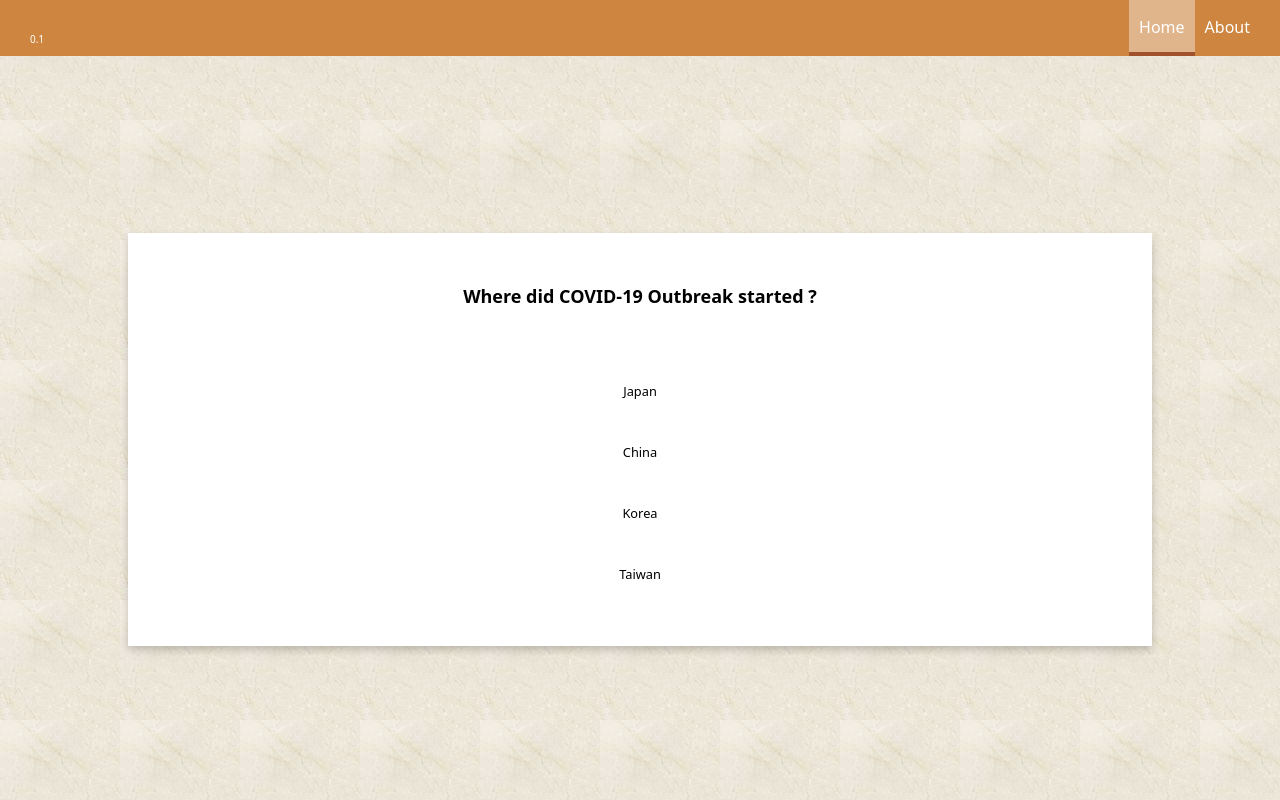
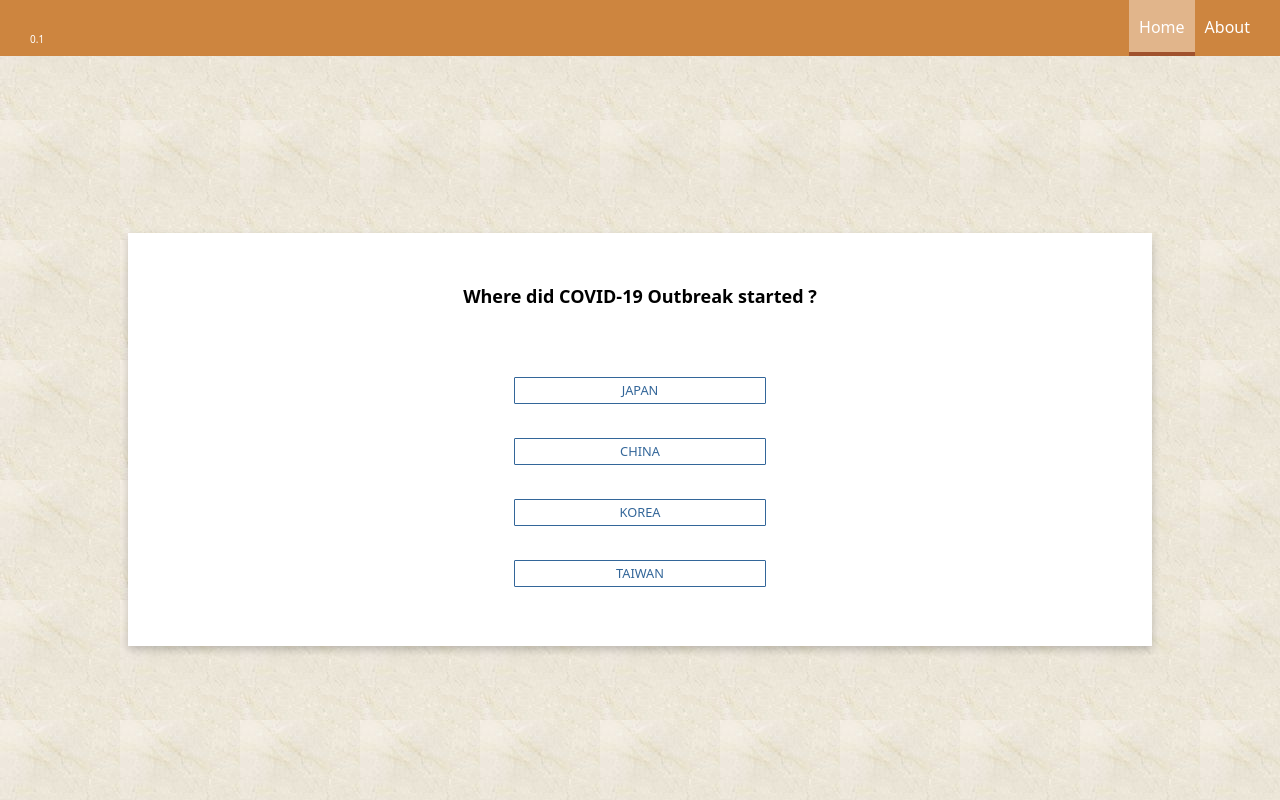
Before and after one commit to iAchyut/COVID-19, a React (Create React App) app: page /home in a window 1280 px wide. Built offline with nearby package versions, Linux system fonts and the light colour scheme.

Commit message:
Button added

```diff
--- a/src/screens/home/home.jsx
+++ b/src/screens/home/home.jsx
@@ -100,7 +100,7 @@
       button1 = <div className={clsx(Styles.answerContainer, { [Styles.rightAnswer]: que.ans === que.opt1 && this.state.isAnswered ?true: false ,
         [Styles.wrongAnswer]: que.ans !== que.opt1 && this.state.isAnswered && this.state.selectedOption == que.opt1 ?true : false
      })}>
-       <div  onClick={() => this._saveResult(que.opt1, que.ans)} className={Styles.answerbutton}>
+       <div  onClick={() => this._saveResult(que.opt1, que.ans)} className={Styles.example_d}>
          <div id="opt1">
            {que.opt1}
          </div>
@@ -116,7 +116,7 @@
       button2 = <div className={clsx(Styles.answerContainer, { [Styles.rightAnswer]: que.ans === que.opt2 && this.state.isAnswered ?true: false ,
         [Styles.wrongAnswer]: que.ans !== que.opt2 && this.state.isAnswered && this.state.selectedOption == que.opt2 ?true : false
      })}>
-       <div  onClick={() => this._saveResult(que.opt2, que.ans)} className={Styles.answerbutton}>
+       <div  onClick={() => this._saveResult(que.opt2, que.ans)} className={Styles.example_d}>
          <div id="opt2">
            {que.opt2}
          </div>
@@ -132,7 +132,7 @@
       button3 = <div className={clsx(Styles.answerContainer, { [Styles.rightAnswer]: que.ans === que.opt3 && this.state.isAnswered ?true: false ,
         [Styles.wrongAnswer]: que.ans !== que.opt3 && this.state.isAnswered && this.state.selectedOption == que.opt3 ?true : false
      })}>
-       <div  onClick={() => this._saveResult(que.opt3, que.ans)} className={Styles.answerbutton}>
+       <div  onClick={() => this._saveResult(que.opt3, que.ans)} className={Styles.example_d}>
          <div id="opt3">
            {que.opt3}
          </div>
@@ -148,7 +148,7 @@
       button4 = <div className={clsx(Styles.answerContainer, { [Styles.rightAnswer]: que.ans === que.opt4 && this.state.isAnswered ?true: false ,
         [Styles.wrongAnswer]: que.ans !== que.opt4 && this.state.isAnswered && this.state.selectedOption == que.opt4 ?true : false
      })}>
-       <div  onClick={() => this._saveResult(que.opt4, que.ans)} className={Styles.answerbutton}>
+       <div  onClick={() => this._saveResult(que.opt4, que.ans)} className={Styles.example_d}>
          <div id="opt4">
            {que.opt4}
          </div>
--- a/src/screens/home/home.module.css
+++ b/src/screens/home/home.module.css
@@ -102,3 +102,52 @@
     border-color: red;
     color: red;
 }
+.button {
+    background-color: white;
+    color: black;
+    border: 2px solid #555555;
+    padding: 16px 32px;
+    text-align: center;
+    text-decoration: none;
+    display: inline-block;
+    font-size: 16px;
+    margin: 4px 2px;
+    transition-duration: 0.4s;
+    cursor: pointer;
+    height: 5px;
+    line-height: 5px;
+    width: 230px;
+  }
+  .button:hover {
+    background-color: #555555;
+    color: white;
+  }
+
+  .example_d {
+
+ /* color: #809fff !important; */
+ color: #336699;
+ text-transform: uppercase;
+ background: #ffffff;
+ padding: 10px;
+ border: 1px solid #336699 !important;
+ border-radius: 1px;
+ display: inline-block;
+ transition: all 0.3s ease 0s;
+ line-height: 5px;
+ width: 230px;
+ text-align: center;
+    }
+    .example_c:hover {
+        color: #494949 !important;
+        border-radius: 50px;
+        border-color: #494949 !important;
+        transition: all 0.3s ease 0s;
+        }
+
+        .example_d:hover {
+            color: #ffffff !important;
+            background:#666699;
+            border-color: #666699 !important;
+            transition: all 0.4s ease 0s;
+            }
```
